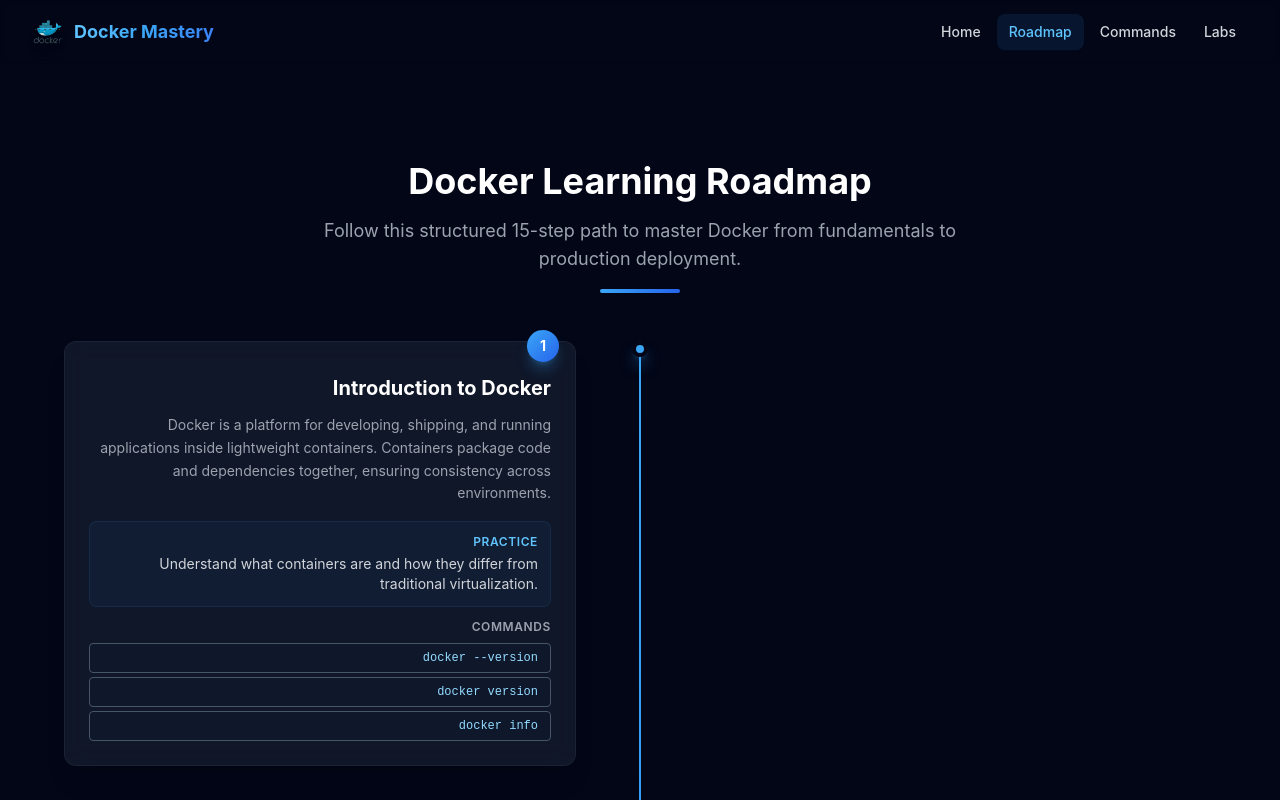
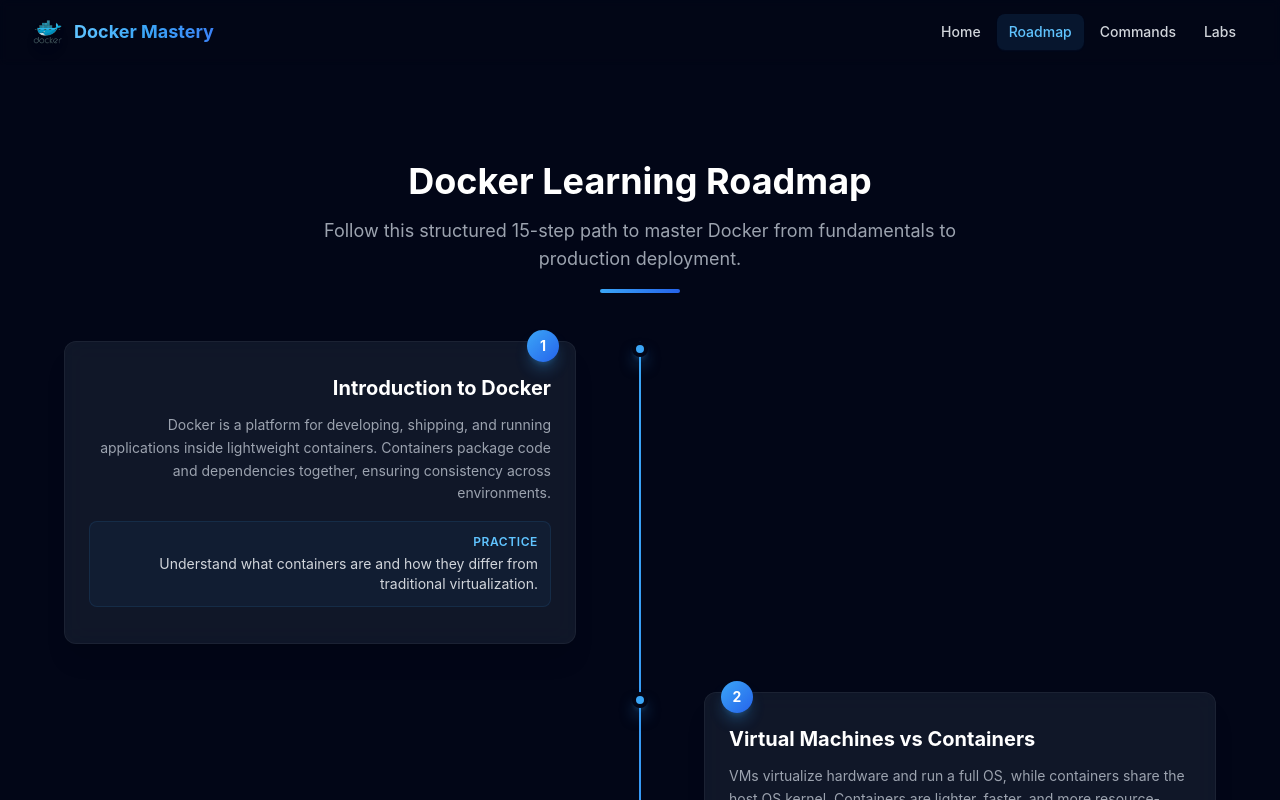
Before and after one commit to Nourhenebenothmen22/docker-mastery-course, a Next.js app: page /roadmap in a window 1280 px wide. Shown: the top 800 px of the page. Built offline with nearby package versions, Linux system fonts and the light colour scheme.

Commit message:
Remove commands display from RoadmapStepCard component

```diff
--- a/components/roadmap/RoadmapStepCard.tsx
+++ b/components/roadmap/RoadmapStepCard.tsx
@@ -33,22 +33,6 @@
               <p className="text-gray-300 text-sm">{step.practice}</p>
             </div>
           )}
-
-          {step.commands.length > 0 && (
-            <div>
-              <span className="text-xs font-semibold text-gray-400 uppercase tracking-wider block mb-2">Commands</span>
-              <div className="space-y-1">
-                {step.commands.map((cmd, i) => (
-                  <code
-                    key={i}
-                    className="block text-xs text-docker-300 bg-dark-800 px-3 py-1.5 rounded border border-dark-600 font-mono"
-                  >
-                    {cmd}
-                  </code>
-                ))}
-              </div>
-            </div>
-          )}
         </div>
       </div>
 
```
